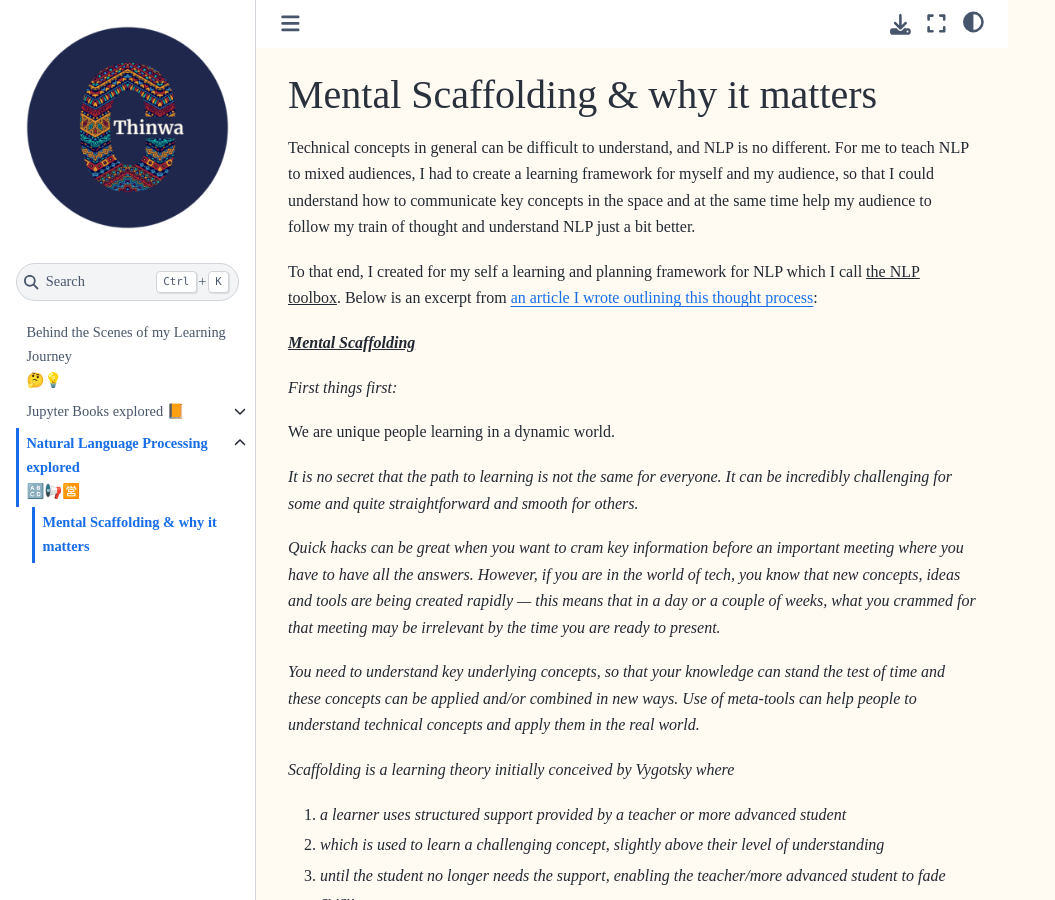
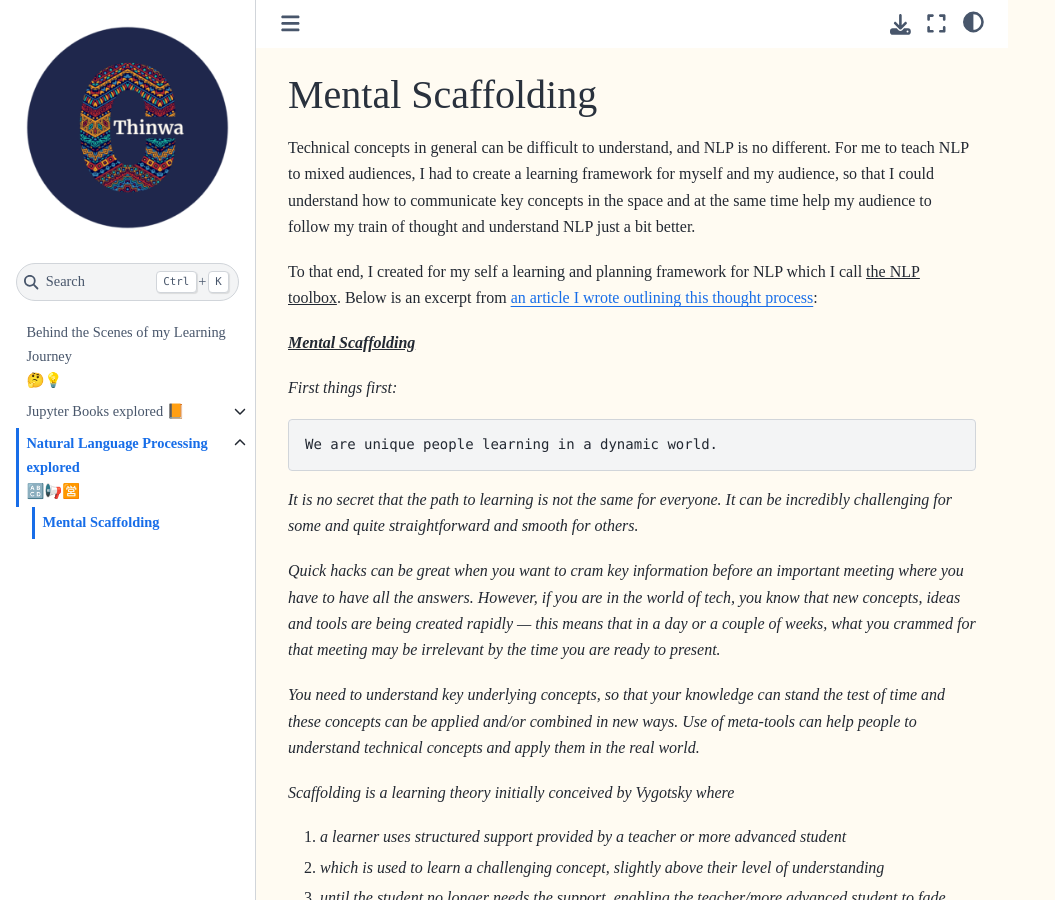
Before and after one commit to CeeThinwa/BTS-Continuous-Learning, a Jupyter Book: the page built from book/mental_scaffolding.md, in a window 1280 px wide and 900 px high. Shown: the whole window, without its empty margins (0-1055 px from the left). Built offline with Jupyter Book 1.0.4 settings and Sphinx 7.4.7 and the Sphinx Book theme 1.1.4, drawn with Linux system fonts in a browser that asks for light colours.

Commit message:
Update mental_scaffolding.md

```diff
--- a/book/mental_scaffolding.md
+++ b/book/mental_scaffolding.md
@@ -1,4 +1,4 @@
-# Mental Scaffolding & why it matters
+# Mental Scaffolding
 
 Technical concepts in general can be difficult to understand, and NLP is no different. For me to teach NLP to mixed audiences, I had to create a learning framework for myself and my audience, so that I could understand how to communicate key concepts in the space and at the same time help my audience to follow my train of thought and understand NLP just a bit better.
 
@@ -8,7 +8,7 @@ To that end, I created for my self a learning and planning framework for NLP whi
 
 *First things first:*
 
-  We are unique people learning in a dynamic world.
+    We are unique people learning in a dynamic world.
 
 *It is no secret that the path to learning is not the same for everyone. It can be incredibly challenging for some and quite straightforward and smooth for others.*
 
@@ -23,7 +23,8 @@ To that end, I created for my self a learning and planning framework for NLP whi
 
 *It is important to note that*
 
-  Just like scaffolding can be provided by a teacher to make the learning process faster, the learner can create for themselves and others their own scaffolding.
+    Just like scaffolding can be provided by a teacher to make the learning process faster,
+    the learner can create for themselves and others their own scaffolding.
 
 *As part of my Delta Analytics fellowship, I had to complete a multilingual NLP project (which I had never done before) and present my work in a short amount of time — I had to have tools that could help me understand the NLP concepts that I was struggling with and at the same time structure my project. Even with an incredibly helpful coach, I had to figure out stuff for myself.*
 
```
